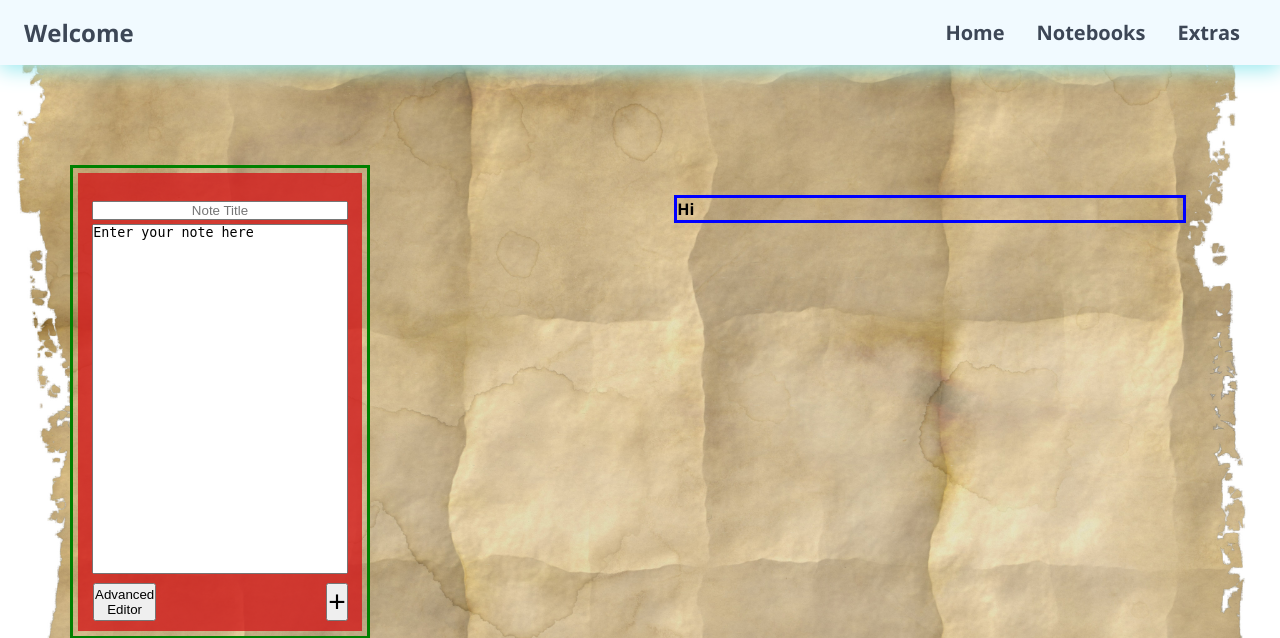
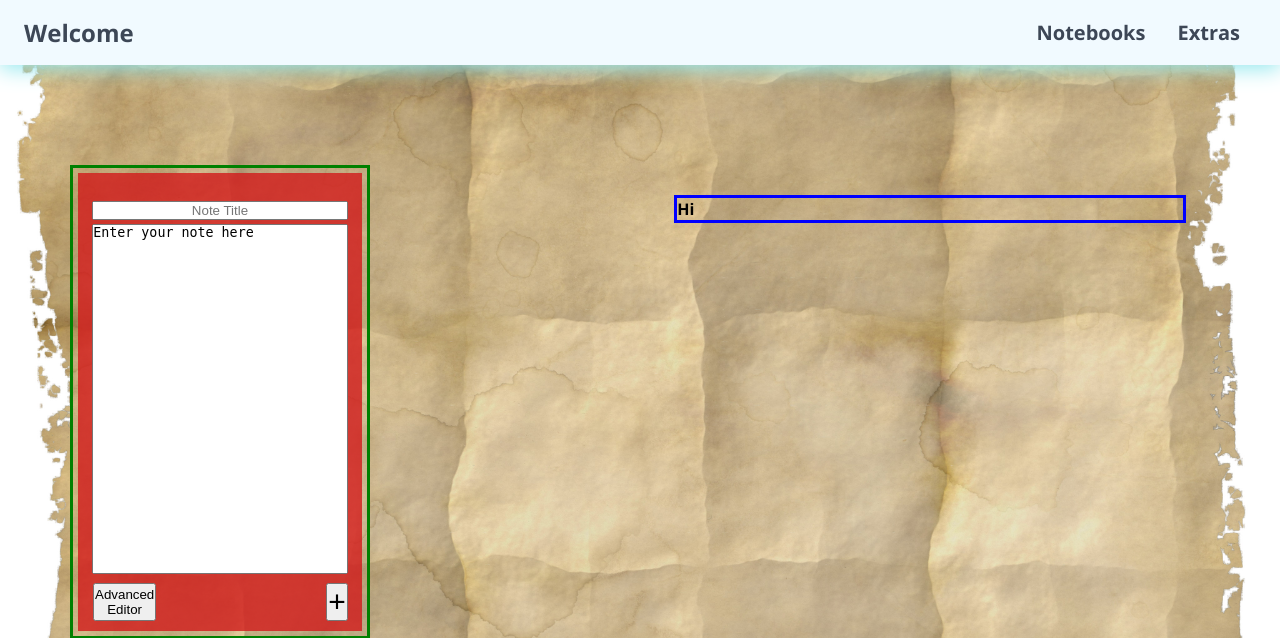
Before and after one commit to KenKenCode/TakeNoteOnline, a PHP site: page /NotebooksPage2.php in a window 1280 px wide. Shown: the top 638 px of the page. Run offline with PHP 8.4, Linux system fonts and the light colour scheme.

Commit message:
December 4 2022

```diff
--- a/NotebooksPage2.php
+++ b/NotebooksPage2.php
@@ -21,9 +21,9 @@
           <i class = "bx bx-menu bx-md"></i>
         </div>
         <ul class = "nav-links">
-          <li><a href = "#">Home</a></li>
-          <li><a href = "#">Notebooks</a></li>
-          <li><a href = "#">Extras</a></li>
+
+          <li><a href = "NotebooksPage2.php">Notebooks</a></li>
+          <li><a href = "https://www.google.com/">Extras</a></li>
         </ul>
       </div>
     </nav>
@@ -49,6 +49,8 @@
 
     <div id="displayNotes">
       Hi
+      <br>
+
     </div>
 
     <script src = "NotebooksPage2Script.js"></script>
```
